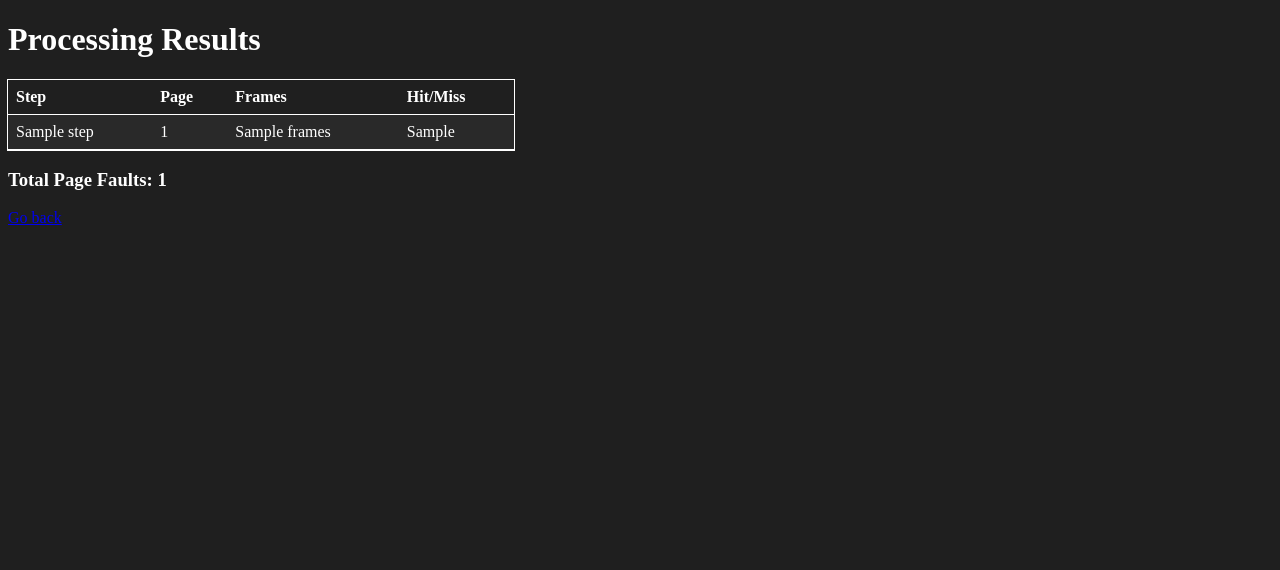
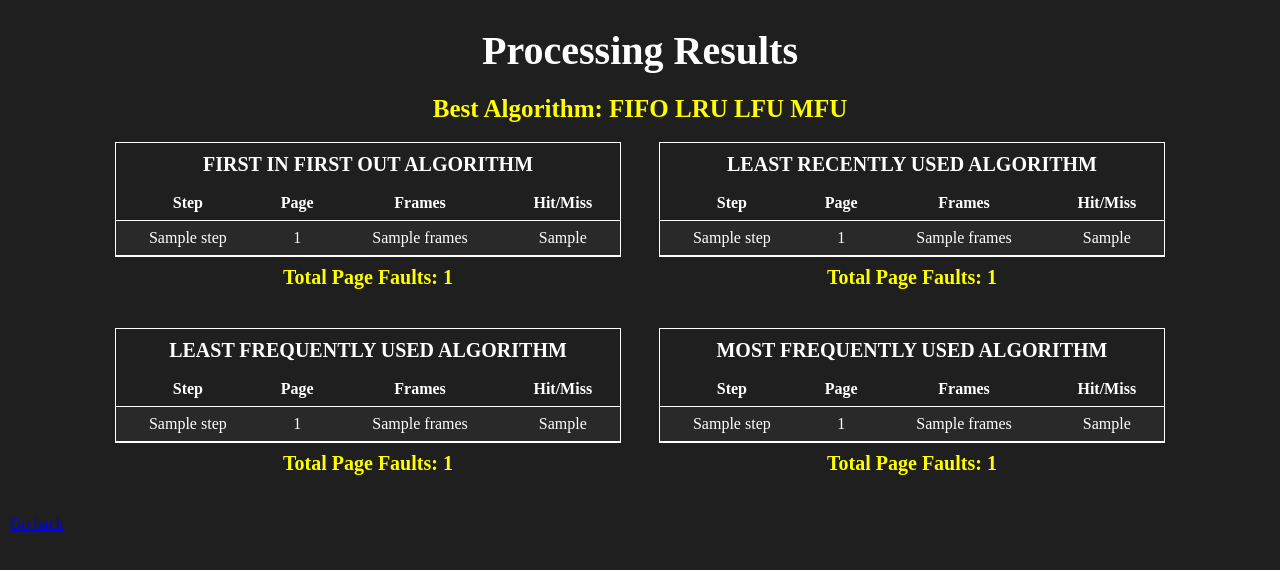
Before and after one commit to nadunchanna98/Django-best-replacement-algorithm-selector, a Django app: template project/replacement_algorithm/templates/processing.html in a window 1280 px wide. Shown: the top 570 px of the page. Run offline with Django 4.2, Linux system fonts and the light colour scheme; the template is opened without the code that fills it: most values are stand-ins (such as "Sample title", 1, 10 or a date in 2020).

Commit message:
corrections

```diff
--- a/project/replacement_algorithm/templates/processing.html
+++ b/project/replacement_algorithm/templates/processing.html
@@ -4,18 +4,31 @@
     <title>Processing</title>
     <style>
         body {
+            margin: 10px;
             background-color: #1f1f1f;
             color: #ffffff;
         }
 
+        .table-container {
+            display: flex;
+            justify-content: center;
+            margin-bottom: 20px;
+        }
+
+        .table-container .table {
+            width: 40%;
+            margin-right: 20px;
+            margin-left: 20px;
+        }
+
         table {
             border-collapse: collapse;
-            width: 40%;
+            width: 100%;
             outline: 1px solid #ffffff;
         }
 
         th, td {
-            text-align: left;
+            text-align: center;
             padding: 8px;
             border-bottom: 1px solid #ffffff;
         }
@@ -28,28 +41,143 @@
             background-color: #3f3f3f;
         }
 
+        caption {
+            font-size: 20px;
+            font-weight: bold;
+            margin-bottom: 10px;
+            margin-top: 10px;
+        }
 
+        p {
+            font-size: 20px;
+            font-weight: bold;
+            margin-top: 10px;
+            text-align: center;
+            color: #ffff00;
+        }
+
+        h1 {
+            text-align: center;
+            font-size: 40px;
+            font-weight: bold;
+            margin-bottom: 20px;
+        }
+
+        h2 {
+            text-align: center;
+            font-size: 25px;
+            margin-bottom: 20px;
+            color: #ffff00;
+        }
     </style>
 </head>
 <body>
     <h1>Processing Results</h1>
+
+    <h2>Best Algorithm:
+        {% if total_faults1 <= total_faults2 and total_faults1 <= total_faults3 and total_faults1 <= total_faults4 %}
+            FIFO
+        {% endif %}
+        {% if total_faults2 <= total_faults1 and total_faults2 <= total_faults3 and total_faults2 <= total_faults4 %}
+            LRU
+        {% endif %}
+        {% if total_faults3 <= total_faults1 and total_faults3 <= total_faults2 and total_faults3 <= total_faults4 %}
+            LFU
+        {% endif %}
+        {% if total_faults4 <= total_faults1 and total_faults4 <= total_faults2 and total_faults4 <= total_faults3 %}
+            MFU
+        {% endif %}
+    </h2>
+
+    <div class="table-container">
+        <div class="table">
             <table>
+                <caption>FIRST IN FIRST OUT ALGORITHM</caption>
                 <tr>
                     <th>Step</th>
                     <th>Page</th>
                     <th>Frames</th>
                     <th>Hit/Miss</th>
                 </tr>
-        {% for step in result %}
+                {% for step in result1 %}
                     <tr>
-                <td> {{ step.step }}</td>
+                        <td>{{ step.step }}</td>
                         <td>{{ step.page }}</td>
                         <td>{{ step.frames }}</td>
                         <td>{{ step.hit_miss }}</td>
                     </tr>
                 {% endfor %}
             </table>
-    <h3>Total Page Faults: {{ total_faults }}</h3>
+            <p>Total Page Faults: {{ total_faults1 }}</p>
+        </div>
+
+        <div class="table">
+            <table>
+                <caption>LEAST RECENTLY USED ALGORITHM</caption>
+                <tr>
+                    <th>Step</th>
+                    <th>Page</th>
+                    <th>Frames</th>
+                    <th>Hit/Miss</th>
+                </tr>
+                {% for step in result2 %}
+                    <tr>
+                        <td>{{ step.step }}</td>
+                        <td>{{ step.page }}</td>
+                        <td>{{ step.frames }}</td>
+                        <td>{{ step.hit_miss }}</td>
+                    </tr>
+                {% endfor %}
+            </table>
+            <p>Total Page Faults: {{ total_faults2 }}</p>
+        </div>
+    </div>
+
+    <div class="table-container">
+        <div class="table">
+            <table>
+                <caption>LEAST FREQUENTLY USED ALGORITHM</caption>
+                <tr>
+                    <th>Step</th>
+                    <th>Page</th>
+                    <th>Frames</th>
+                    <th>Hit/Miss</th>
+                </tr>
+                {% for step in result3 %}
+                    <tr>
+                        <td>{{ step.step }}</td>
+                        <td>{{ step.page }}</td>
+                        <td>{{ step.frames }}</td>
+                        <td>{{ step.hit_miss }}</td>
+                    </tr>
+                {% endfor %}
+            </table>
+            <p>Total Page Faults: {{ total_faults3 }}</p>
+        </div>
+
+        <div class="table">
+            <table>
+                <caption>MOST FREQUENTLY USED ALGORITHM</caption>
+                <tr>
+                    <th>Step</th>
+                    <th>Page</th>
+                    <th>Frames</th>
+                    <th>Hit/Miss</th>
+                </tr>
+                {% for step in result4 %}
+                    <tr>
+                        <td>{{ step.step }}</td>
+                        <td>{{ step.page }}</td>
+                        <td>{{ step.frames }}</td>
+                        <td>{{ step.hit_miss }}</td>
+                    </tr>
+                {% endfor %}
+            </table>
+            <p>Total Page Faults: {{ total_faults4 }}</p>
+        </div>
+    </div>
+
+
     <a href="{% url 'homepage' %}">Go back</a>
 </body>
 </html>
```
Also changed, not shown: project/replacement_algorithm/algorithms.py (+17 -12 lines), project/replacement_algorithm/views.py (+21 -16 lines). Lines whose indentation alone changed are shown as unchanged.
